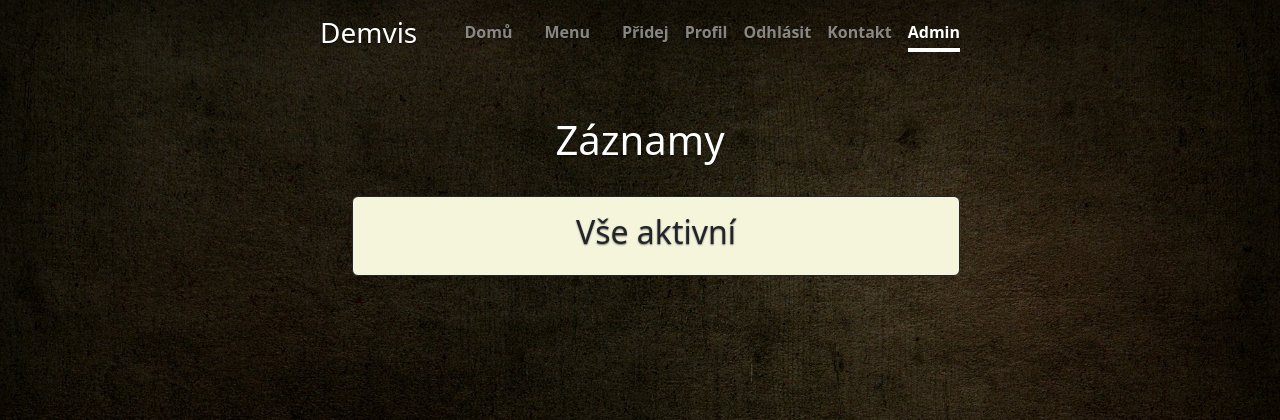
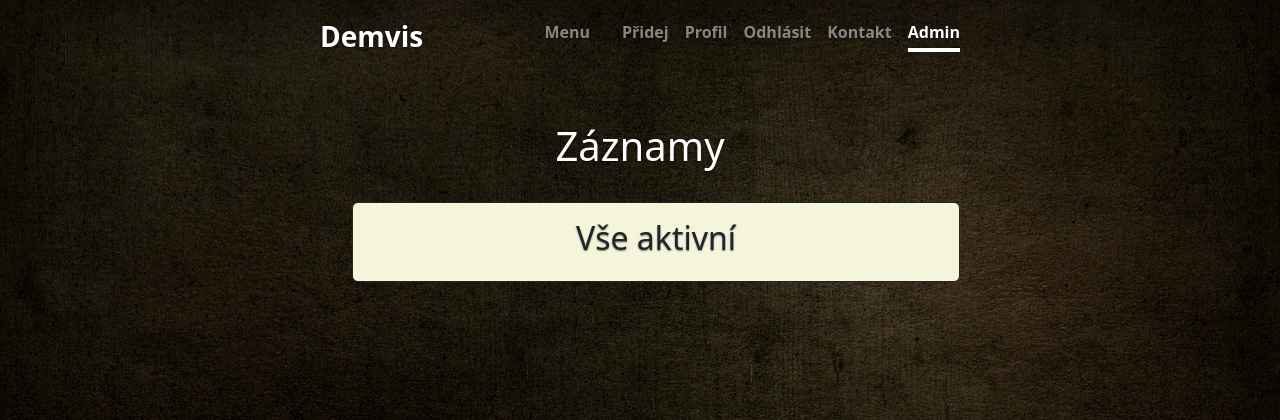
Before and after one commit to SandraHeinzova/demvis, a Flask app: page /admin in a window 1280 px wide. Shown: the top 420 px of the page. Run offline with Flask 3, Linux system fonts and the light colour scheme; a user stored in the database is signed in; some libraries are stand-ins or nearby versions.

Commit message:
unite home page with the main name

```diff
--- a/templates/base.html
+++ b/templates/base.html
@@ -16,10 +16,10 @@
 <div class="cover-container d-flex w-100 h-100 p-3 mx-auto flex-column">
     <header class="mb-5">
         <div>
-            <h3 class="float-md-start mb-0">Demvis</h3>
+            <h3 class="float-md-start mb-0">
+                <a class="nav-link fw-bold py-1 px-0"
+                   href="{{ url_for('home') }}">Demvis</a></h3>
             <nav class="nav nav-masthead justify-content-center float-md-end">
-                <a class="nav-link fw-bold py-1 px-0 {% if active_page == 'home' %}active{% endif %}"
-                   href="{{ url_for('home') }}">Domů</a>
                 <a class="nav-link fw-bold py-1 px-O {% if active_page == 'generator' %}active{% endif %}"
                    href="{{ url_for('generator') }}">Menu</a>
                 {% if not current_user.is_authenticated %}
```
